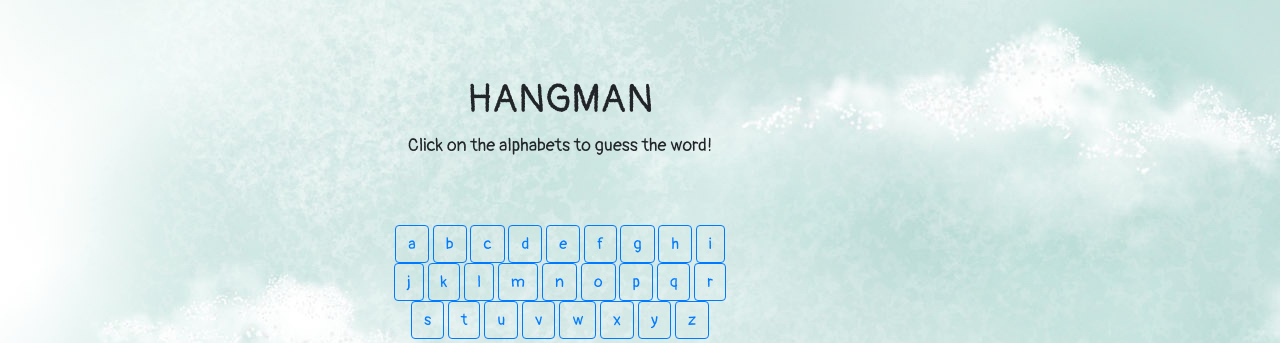
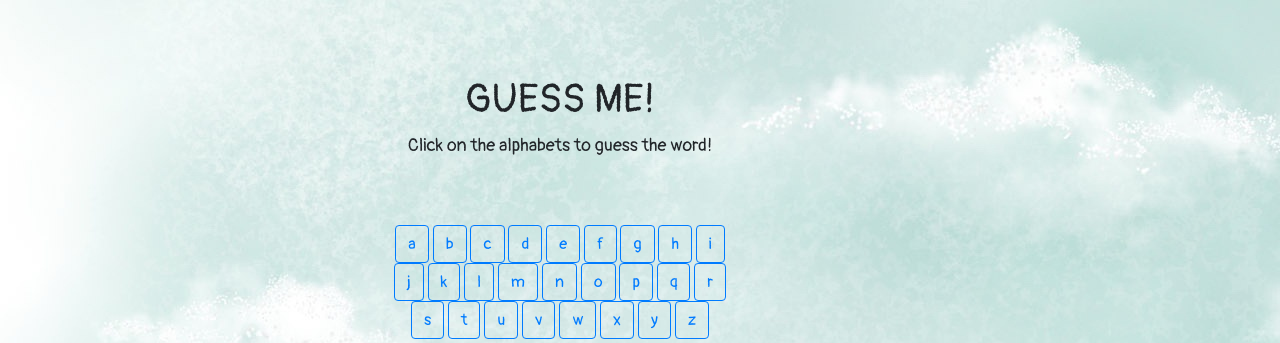
Before and after one commit to kirtigupta2458/PRO-C177-Project, a Flask app: page / in a window 1280 px wide. Shown: the top 343 px of the page. Run offline with Flask 2, Linux system fonts and the light colour scheme; some libraries are stand-ins or nearby versions.

Commit message:
Guess Me

```diff
--- a/templates/index.html
+++ b/templates/index.html
@@ -32,7 +32,7 @@
 
         <div class="row text-center">
             <div class="col-sm-4 text-center">
-                <h1>HANGMAN</h1>
+                <h1>GUESS ME!</h1>
                 <p>Click on the alphabets to guess the word!</p>
             </div>
         </div>
```
